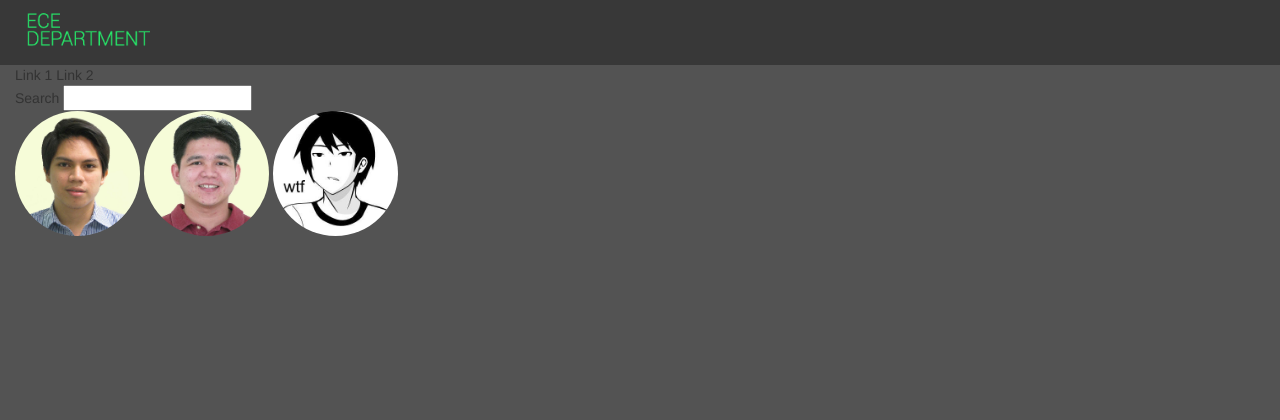
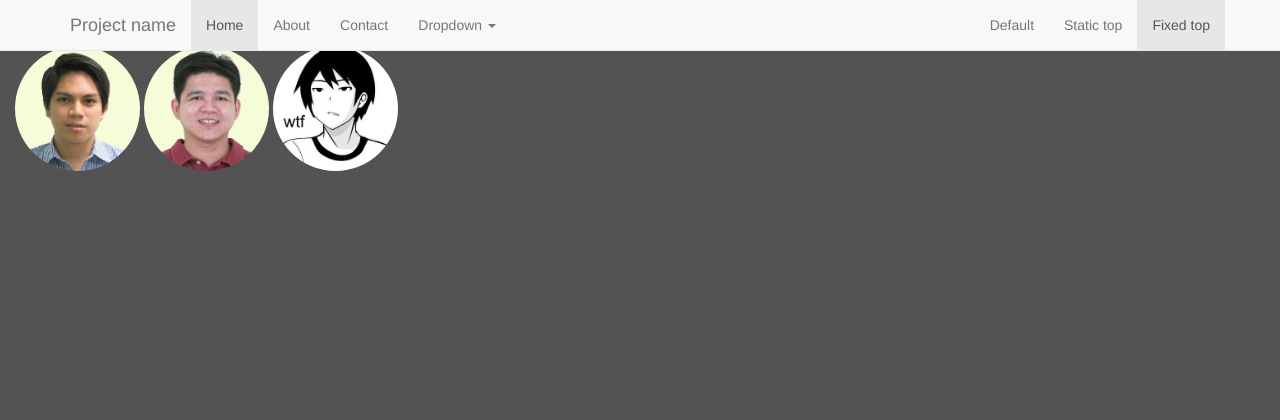
Before and after one commit to roselatin/mercurial-1, a PHP site: page /home.php in a window 1280 px wide. Shown: the top 420 px of the page. Run offline with PHP 8.4, Linux system fonts and the light colour scheme.

Commit message:
Improved Header

```diff
--- a/Content/css/facinfo.css
+++ b/Content/css/facinfo.css
@@ -23,40 +23,13 @@
     font-size:2em;
 }
 
-#header
-{
-    width:100%;
-    background:#383838;
-    height:65px;
-    color:white;
-    padding-top:10px;
-}
 
 
-#weblogo
-{
-    font-size:16px;
-    font-family:'Roboto';
-}
-#weblogo:hover
-{
- cursor:pointer;
-
-    -webkit-stroke-width: 3px;
-    -webkit-stroke-color: #FFFFFF;
-    -webkit-fill-color: #FFFFFF;
-    text-shadow: 2px 0px 10px white;
-    -webkit-transition: width 0.3s; /*Safari & Chrome*/
-    transition: text-shadow 0.25s linear;
-    -moz-transition: width 0.3s; /* Firefox 4 */
-    -o-transition: width 0.3s; /* Opera */;
-}
 
 #logo
 {
-    position:absolute;
-    top:0;
     background:#ffffff;
+
 }
 
 #logo:hover
--- a/Content/header.html
+++ b/Content/header.html
@@ -1,18 +1,45 @@
 <!DOCTYPE html>
 <html lang="en">
-
 <div id="header" >
-<class="col-lg-1">
-           <!-- <span id="weblogo"  ><p>ECE</p>
-            <p style="margin-top:-15px;">
-        DEPARTMENT</p></span>-->
-    <img style="height:60px;"src="images/sprite2.png" id="logo">
-    </div>
-
-    <div id="links" class="col-lg-9 ">
-        Link 1 Link 2
-    </div>
-
+<div class="col-lg-1">
+    <!-- Fixed navbar -->
+    <nav class="navbar navbar-default navbar-fixed-top">
+        <div class="container">
+            <div class="navbar-header">
+                <button type="button" class="navbar-toggle collapsed" data-toggle="collapse" data-target="#navbar" aria-expanded="false" aria-controls="navbar">
+                    <span class="sr-only">Toggle navigation</span>
+                    <span class="icon-bar"></span>
+                    <span class="icon-bar"></span>
+                    <span class="icon-bar"></span>
+                </button>
+                <a class="navbar-brand" href="#">Project name</a>
+            </div>
+            <div id="navbar" class="navbar-collapse collapse">
+                <ul class="nav navbar-nav">
+                    <li class="active"><a href="#">Home</a></li>
+                    <li><a href="#about">About</a></li>
+                    <li><a href="#contact">Contact</a></li>
+                    <li class="dropdown">
+                        <a href="#" class="dropdown-toggle" data-toggle="dropdown" role="button" aria-haspopup="true" aria-expanded="false">Dropdown <span class="caret"></span></a>
+                        <ul class="dropdown-menu">
+                            <li><a href="#">Action</a></li>
+                            <li><a href="#">Another action</a></li>
+                            <li><a href="#">Something else here</a></li>
+                            <li role="separator" class="divider"></li>
+                            <li class="dropdown-header">Nav header</li>
+                            <li><a href="#">Separated link</a></li>
+                            <li><a href="#">One more separated link</a></li>
+                        </ul>
+                    </li>
+                </ul>
+                <ul class="nav navbar-nav navbar-right">
+                    <li><a href="../navbar/">Default</a></li>
+                    <li><a href="../navbar-static-top/">Static top</a></li>
+                    <li class="active"><a href="./">Fixed top <span class="sr-only">(current)</span></a></li>
+                </ul>
+            </div><!--/.nav-collapse -->
+        </div>
+    </nav>
 </div>
 
 </html>
```
